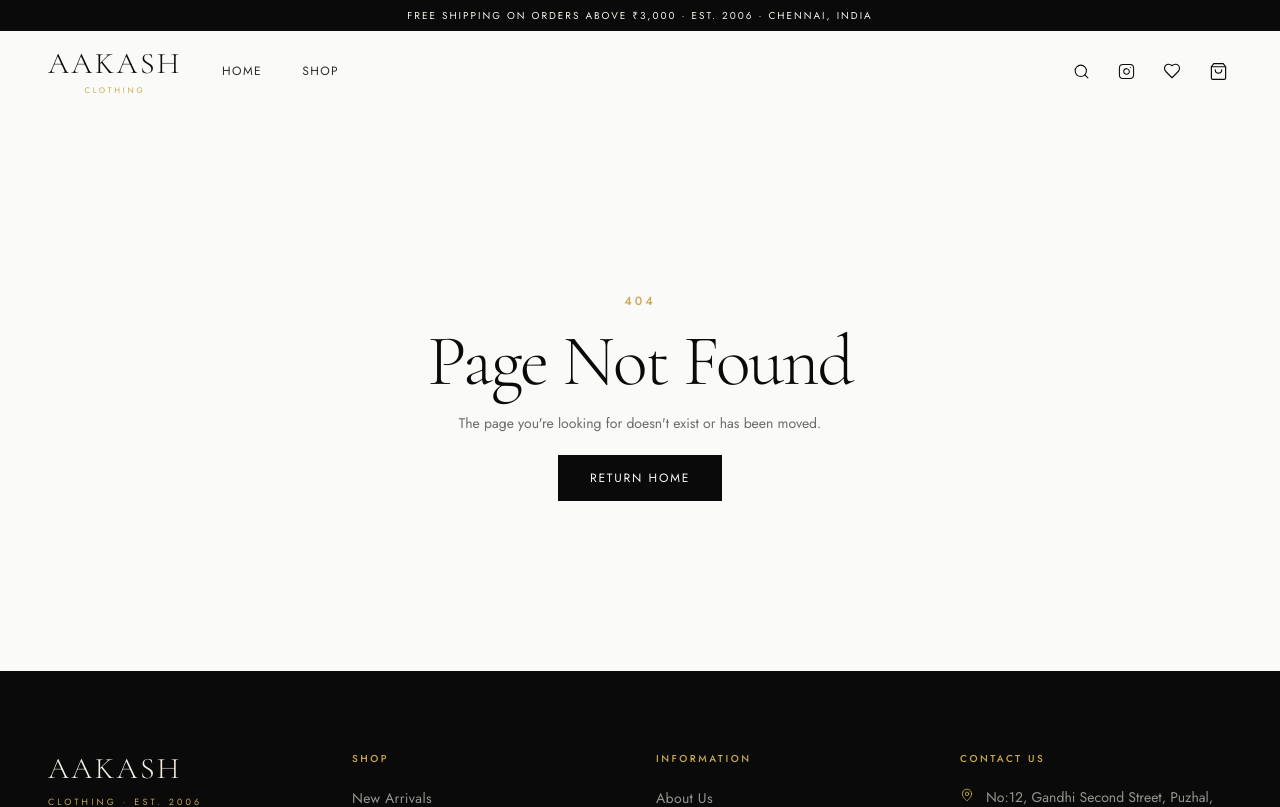
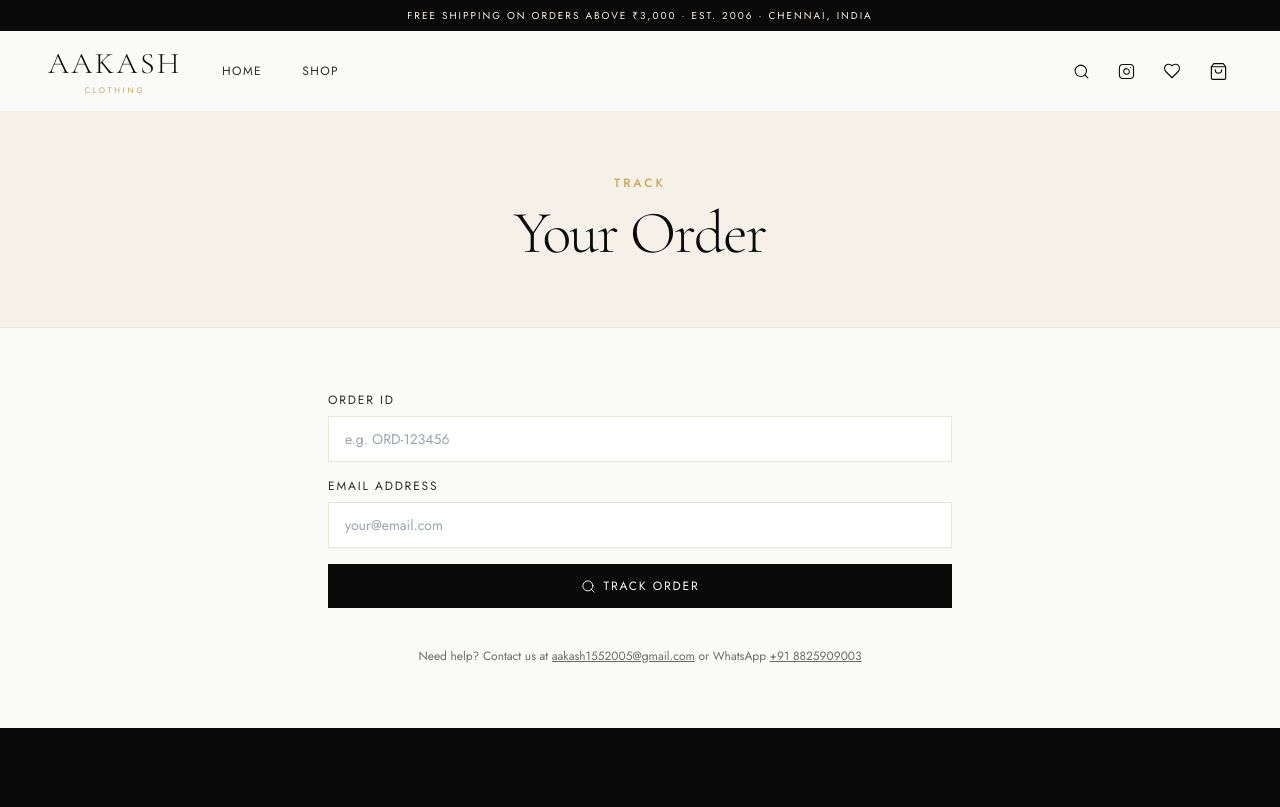
Before and after one commit to aakash1552005/AAKASH-CLOTHING_WEBSITE, a Next.js app: page /track-order in a window 1280 px wide. Before the commit this address had no page. Shown: the top 807 px of the page. Built offline with nearby package versions, Linux system fonts and the light colour scheme.

Commit message:
Add order tracking page

```diff
--- /dev/null
+++ b/src/app/api/orders/track/route.ts
@@ -0,0 +1,30 @@
+import { NextRequest, NextResponse } from 'next/server'
+import { createClient } from '@supabase/supabase-js'
+
+const supabase = createClient(
+  process.env.NEXT_PUBLIC_SUPABASE_URL!,
+  process.env.SUPABASE_SERVICE_ROLE_KEY!
+)
+
+export async function GET(request: NextRequest) {
+  const { searchParams } = new URL(request.url)
+  const id = searchParams.get('id')
+  const email = searchParams.get('email')
+
+  if (!id || !email) {
+    return NextResponse.json({ error: 'Missing order ID or email' }, { status: 400 })
+  }
+
+  const { data, error } = await supabase
+    .from('orders')
+    .select('id, status, total, created_at, customer_email')
+    .eq('id', id)
+    .eq('customer_email', email)
+    .single()
+
+  if (error || !data) {
+    return NextResponse.json({ error: 'Order not found' }, { status: 404 })
+  }
+
+  return NextResponse.json(data)
+}
--- /dev/null
+++ b/src/app/track-order/page.tsx
@@ -0,0 +1,166 @@
+'use client'
+
+import { useState } from 'react'
+import Navbar from '@/components/layout/Navbar'
+import Footer from '@/components/layout/Footer'
+import { Search, Package, Truck, CheckCircle, Clock } from 'lucide-react'
+
+const ORDER_STATUSES = [
+  { key: 'pending', label: 'Order Placed', icon: Clock, description: 'Your order has been received' },
+  { key: 'confirmed', label: 'Confirmed', icon: CheckCircle, description: 'Your order is confirmed' },
+  { key: 'shipped', label: 'Shipped', icon: Truck, description: 'Your order is on the way' },
+  { key: 'delivered', label: 'Delivered', icon: Package, description: 'Your order has been delivered' },
+]
+
+export default function TrackOrderPage() {
+  const [orderId, setOrderId] = useState('')
+  const [email, setEmail] = useState('')
+  const [loading, setLoading] = useState(false)
+  const [order, setOrder] = useState<any>(null)
+  const [error, setError] = useState('')
+
+  const handleTrack = async () => {
+    if (!orderId || !email) {
+      setError('Please enter both Order ID and email')
+      return
+    }
+    setLoading(true)
+    setError('')
+    setOrder(null)
+
+    try {
+      const res = await fetch(`/api/orders/track?id=${orderId}&email=${email}`)
+      const data = await res.json()
+      if (data.error) {
+        setError('Order not found. Please check your Order ID and email.')
+      } else {
+        setOrder(data)
+      }
+    } catch {
+      setError('Something went wrong. Please try again.')
+    } finally {
+      setLoading(false)
+    }
+  }
+
+  const currentStep = ORDER_STATUSES.findIndex((s) => s.key === order?.status)
+
+  return (
+    <>
+      <Navbar />
+      <main>
+        <div className="bg-brand-cream py-16 text-center border-b border-brand-light-gray">
+          <p className="section-label mb-3">Track</p>
+          <h1 className="heading-display text-5xl lg:text-6xl">Your Order</h1>
+        </div>
+
+        <div className="max-w-2xl mx-auto px-6 py-16">
+          {/* Search Form */}
+          <div className="space-y-4 mb-10">
+            <div>
+              <label className="font-body text-xs tracking-[0.15em] uppercase text-brand-charcoal mb-2 block">
+                Order ID
+              </label>
+              <input
+                type="text"
+                value={orderId}
+                onChange={(e) => setOrderId(e.target.value)}
+                placeholder="e.g. ORD-123456"
+                className="w-full border border-brand-light-gray px-4 py-3 font-body text-sm focus:outline-none focus:border-brand-black transition-colors"
+              />
+            </div>
+            <div>
+              <label className="font-body text-xs tracking-[0.15em] uppercase text-brand-charcoal mb-2 block">
+                Email Address
+              </label>
+              <input
+                type="email"
+                value={email}
+                onChange={(e) => setEmail(e.target.value)}
+                placeholder="your@email.com"
+                className="w-full border border-brand-light-gray px-4 py-3 font-body text-sm focus:outline-none focus:border-brand-black transition-colors"
+              />
+            </div>
+            {error && (
+              <p className="font-body text-xs text-red-500">{error}</p>
+            )}
+            <button
+              onClick={handleTrack}
+              disabled={loading}
+              className="btn-primary w-full flex items-center justify-center gap-2"
+            >
+              <Search size={15} strokeWidth={1.5} />
+              {loading ? 'Searching...' : 'Track Order'}
+            </button>
+          </div>
+
+          {/* Order Result */}
+          {order && (
+            <div className="border border-brand-light-gray p-8">
+              <div className="flex items-start justify-between mb-8">
+                <div>
+                  <p className="font-body text-xs tracking-[0.15em] uppercase text-brand-slate mb-1">Order ID</p>
+                  <p className="font-body text-sm font-medium text-brand-black">{order.id}</p>
+                </div>
+                <div className="text-right">
+                  <p className="font-body text-xs tracking-[0.15em] uppercase text-brand-slate mb-1">Total</p>
+                  <p className="font-display text-lg">₹{order.total?.toLocaleString('en-IN')}</p>
+                </div>
+              </div>
+
+              {/* Progress Steps */}
+              <div className="relative">
+                <div className="absolute top-5 left-5 right-5 h-0.5 bg-brand-light-gray" />
+                <div
+                  className="absolute top-5 left-5 h-0.5 bg-brand-black transition-all duration-500"
+                  style={{ width: `${(currentStep / (ORDER_STATUSES.length - 1)) * 100}%` }}
+                />
+                <div className="relative flex justify-between">
+                  {ORDER_STATUSES.map((step, i) => {
+                    const Icon = step.icon
+                    const done = i <= currentStep
+                    return (
+                      <div key={step.key} className="flex flex-col items-center gap-2 w-20">
+                        <div className={`w-10 h-10 rounded-full flex items-center justify-center border-2 transition-all ${
+                          done ? 'bg-brand-black border-brand-black text-white' : 'bg-white border-brand-light-gray text-brand-slate'
+                        }`}>
+                          <Icon size={16} strokeWidth={1.5} />
+                        </div>
+                        <p className={`font-body text-[10px] tracking-wide text-center ${done ? 'text-brand-black font-medium' : 'text-brand-slate'}`}>
+                          {step.label}
+                        </p>
+                      </div>
+                    )
+                  })}
+                </div>
+              </div>
+
+              <div className="mt-8 pt-6 border-t border-brand-light-gray">
+                <p className="font-body text-xs text-brand-slate">
+                  Status: <span className="text-brand-black font-medium capitalize">{order.status}</span>
+                </p>
+                {order.created_at && (
+                  <p className="font-body text-xs text-brand-slate mt-1">
+                    Ordered on: {new Date(order.created_at).toLocaleDateString('en-IN', { day: 'numeric', month: 'long', year: 'numeric' })}
+                  </p>
+                )}
+              </div>
+            </div>
+          )}
+
+          <p className="font-body text-xs text-brand-slate text-center mt-8">
+            Need help? Contact us at{' '}
+            <a href="mailto:aakash1552005@gmail.com" className="underline hover:text-brand-black">
+              aakash1552005@gmail.com
+            </a>{' '}
+            or WhatsApp{' '}
+            <a href="https://wa.me/918825909003" className="underline hover:text-brand-black">
+              +91 8825909003
+            </a>
+          </p>
+        </div>
+      </main>
+      <Footer />
+    </>
+  )
+}
--- a/src/components/layout/Footer.tsx
+++ b/src/components/layout/Footer.tsx
@@ -71,6 +71,7 @@ export default function Footer() {
             </h3>
             <ul className="space-y-3">
               {[
+                { label: 'Track Order', href: '/track-order' },
                 { label: 'About Us', href: '/store/about' },
                 { label: 'Size Guide', href: '/store/size-guide' },
                 { label: 'Shipping & Returns', href: '/store/shipping' },
```
